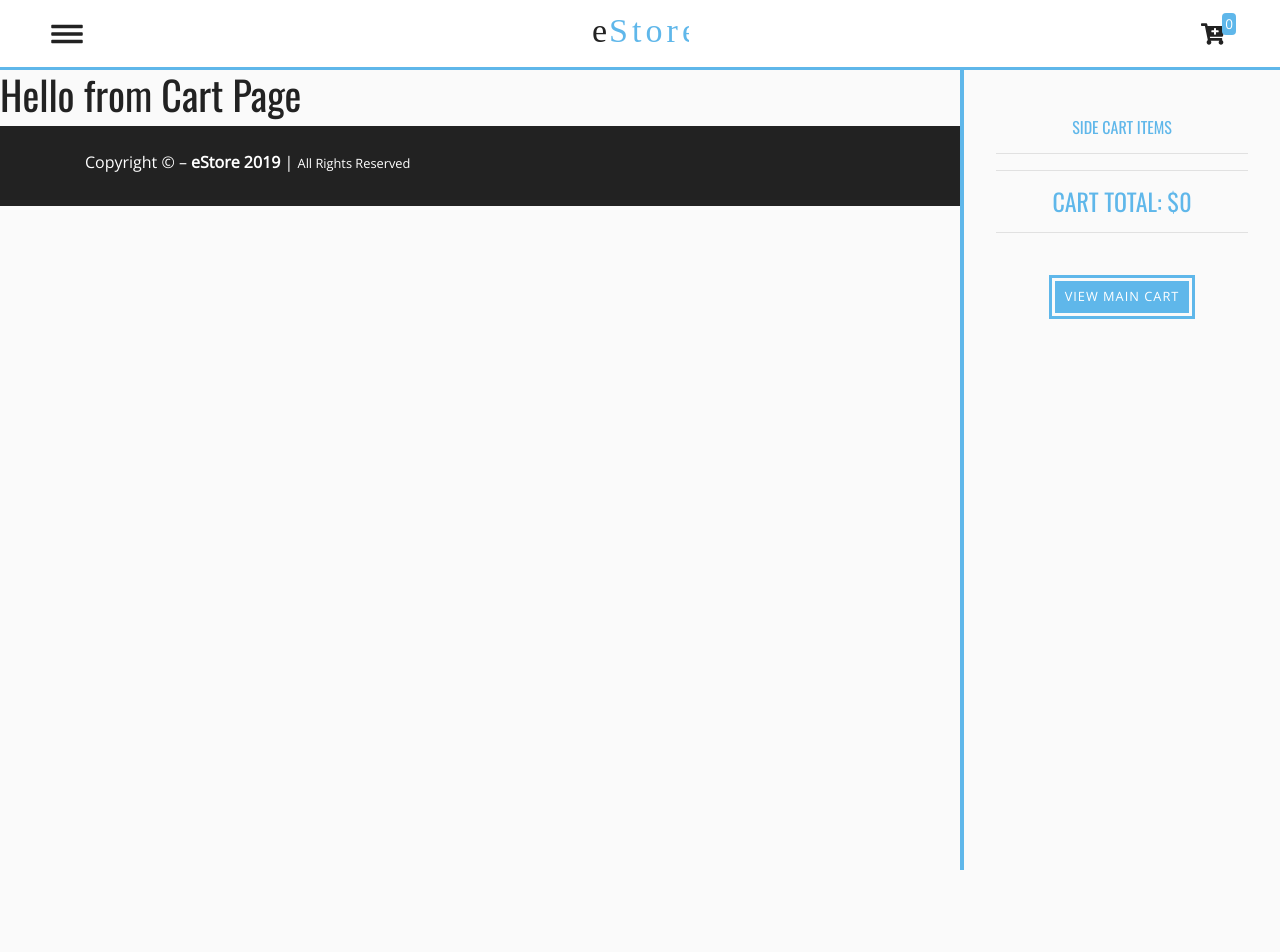
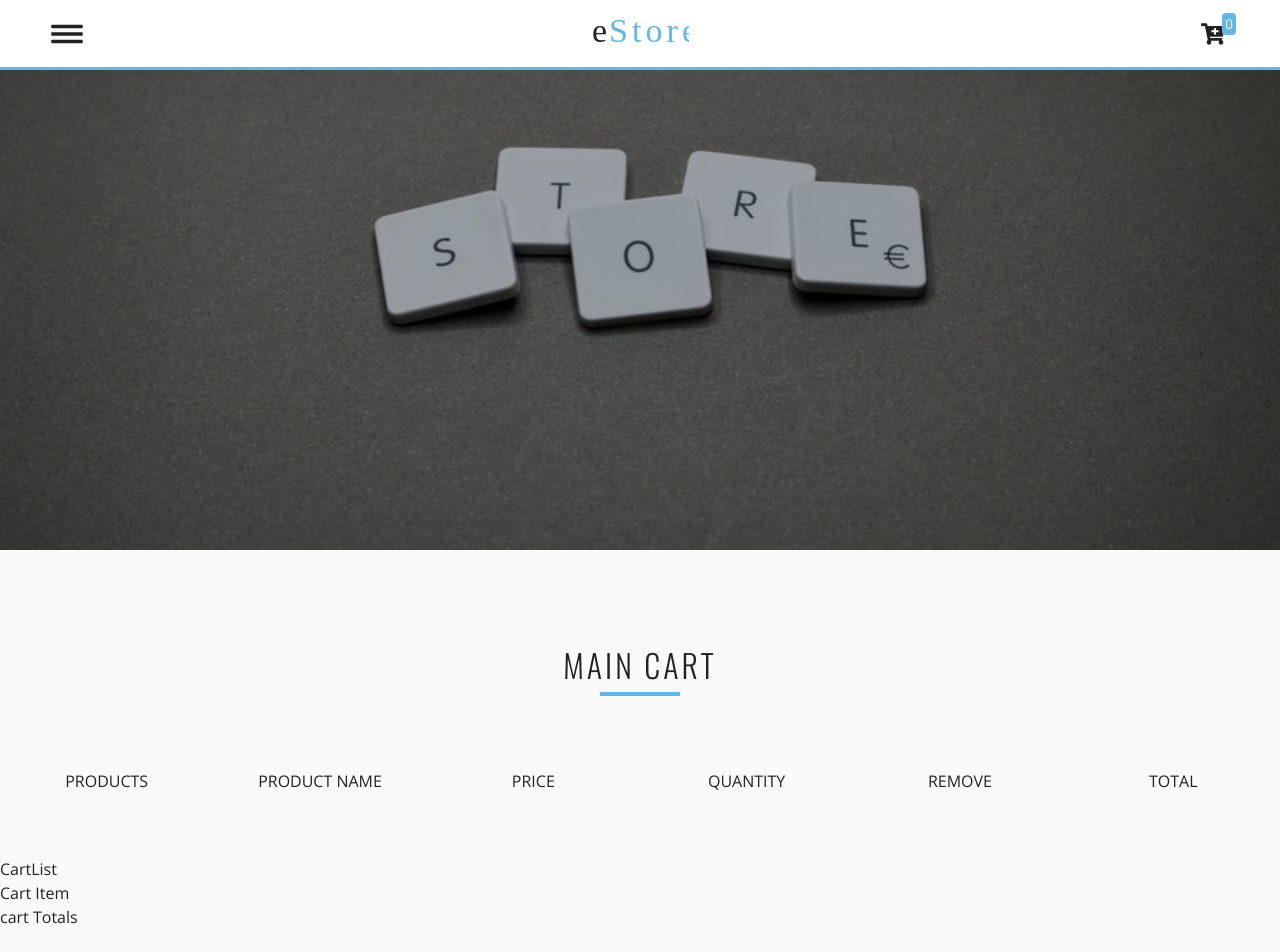
Before and after one commit to locaulker/cellphone-store, a React (Create React App) app: page /cart in a window 1280 px wide. Shown: the top 952 px of the page. Before the commit the page ends 800 px from the top, so only its background shows below. Built offline with nearby package versions, Linux system fonts and the light colour scheme.

Commit message:
completed cart columns component

```diff
--- a/src/components/CartPage/Cart.js
+++ b/src/components/CartPage/Cart.js
@@ -7,10 +7,13 @@
 
 export default function Cart() {
   return (
-    <div>
+    <section className="py-5">
+      <div className="container">
+        <Title title="main cart" center />
+      </div>
       <CartColumns />
       <CartList />
       <CartTotals />
-    </div>
+    </section>
   )
 }
--- a/src/components/CartPage/CartColumns.js
+++ b/src/components/CartPage/CartColumns.js
@@ -2,8 +2,34 @@
 
 export default function CartColumns() {
   return (
-    <div>
-      Cart Columns
+    <div className="container-fluid text-center d-none d-lg-block my-5">
+      <div className="row">
+
+        <div className="col-lg-2">
+          <p className="text-uppercase">products</p>
+        </div>
+
+        <div className="col-lg-2">
+          <p className="text-uppercase">product name</p>
+        </div>
+
+        <div className="col-lg-2">
+          <p className="text-uppercase">price</p>
+        </div>
+
+        <div className="col-lg-2">
+          <p className="text-uppercase">quantity</p>
+        </div>
+
+        <div className="col-lg-2">
+          <p className="text-uppercase">remove</p>
+        </div>
+
+        <div className="col-lg-2">
+          <p className="text-uppercase">total</p>
+        </div>
+
+      </div>
     </div>
   )
 }
--- a/src/components/CartPage/CartList.js
+++ b/src/components/CartPage/CartList.js
@@ -4,6 +4,7 @@
 export default function CartList() {
   return (
     <div>
+      CartList
       <CartItem />
     </div>
   )
--- a/src/context/context.js
+++ b/src/context/context.js
@@ -9,7 +9,7 @@
 class ProductProvider extends Component {
   state = {
     sidebarOpen: false,
-    cartOpen: true,
+    cartOpen: false,
     links: linkData,
     socialIcons: socialData,
     cart: [],
@@ -174,6 +174,35 @@
   }
 
 
+
+  // Cart Functionalities
+
+  // quantity increments
+  increment = (id) => {
+    console.log(id);
+  }
+
+  // quantity decrements
+  decrement = (id) => {
+    console.log(id);
+  }
+
+  // remove items from cart
+  removeItem = (id) => {
+    console.log(id);
+  }
+
+  // clear cart
+  clearCart = () => {
+    console.log('Cart Empty');
+  }
+
+
+
+
+
+
+
   render() {
     return (
       <ProductContext.Provider value={{
@@ -183,7 +212,11 @@
         closeCart: this.closeCart,
         openCart: this.openCart,
         addToCart: this.addToCart,
-        setSingleProduct: this.setSingleProduct
+        setSingleProduct: this.setSingleProduct,
+        increment: this.increment,
+        decrement: this.decrement,
+        removeItem: this.removeItem,
+        clearCart: this.clearCart
       }}>
         { this.props.children }
       </ProductContext.Provider>
--- a/src/pages/CartPage.js
+++ b/src/pages/CartPage.js
@@ -1,9 +1,13 @@
 import React from 'react';
+import Hero from '../components/Hero';
+import cartBcg from '../images/storeBcg.jpeg';
+import CartSection from '../components/CartPage';
 
 export default function CartPage() {
   return (
     <>
-      <h1>Hello from Cart Page</h1>
+      <Hero img={cartBcg} />
+      <CartSection />
     </>
   )
 }
```
